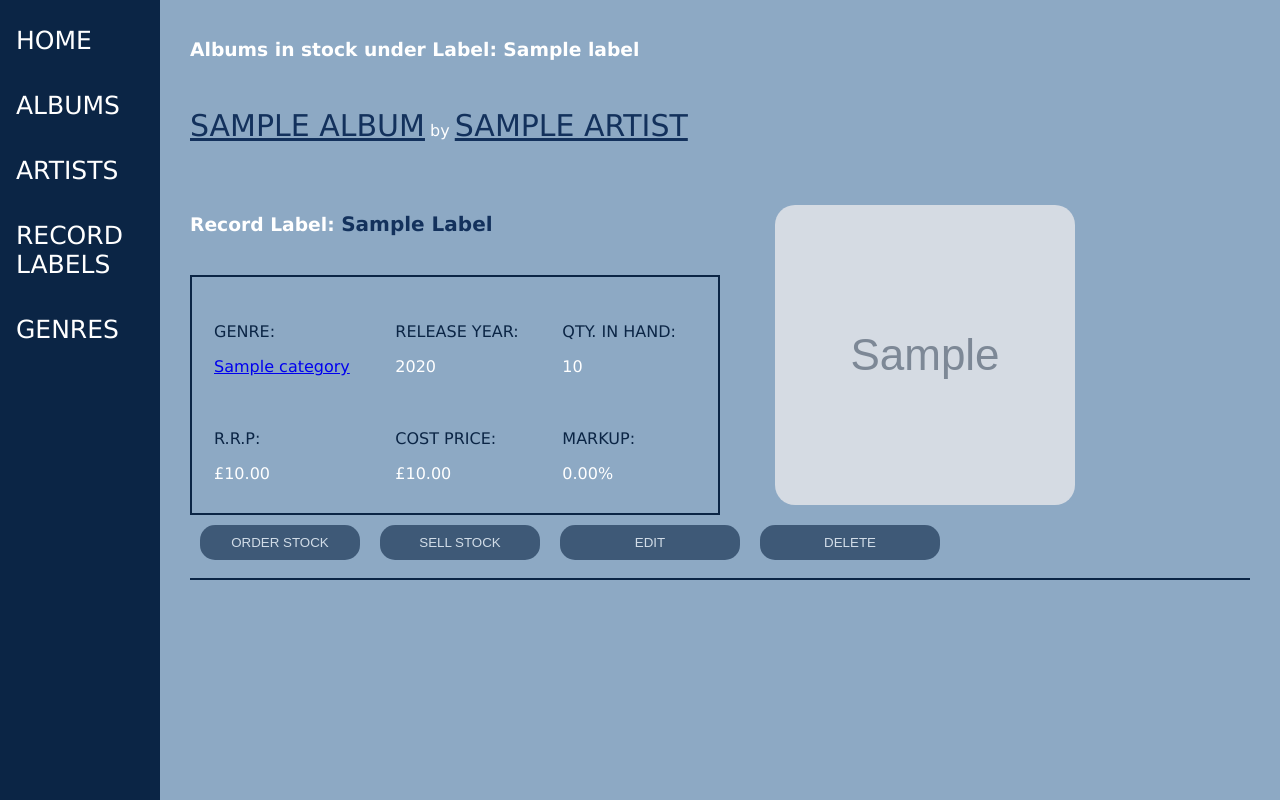
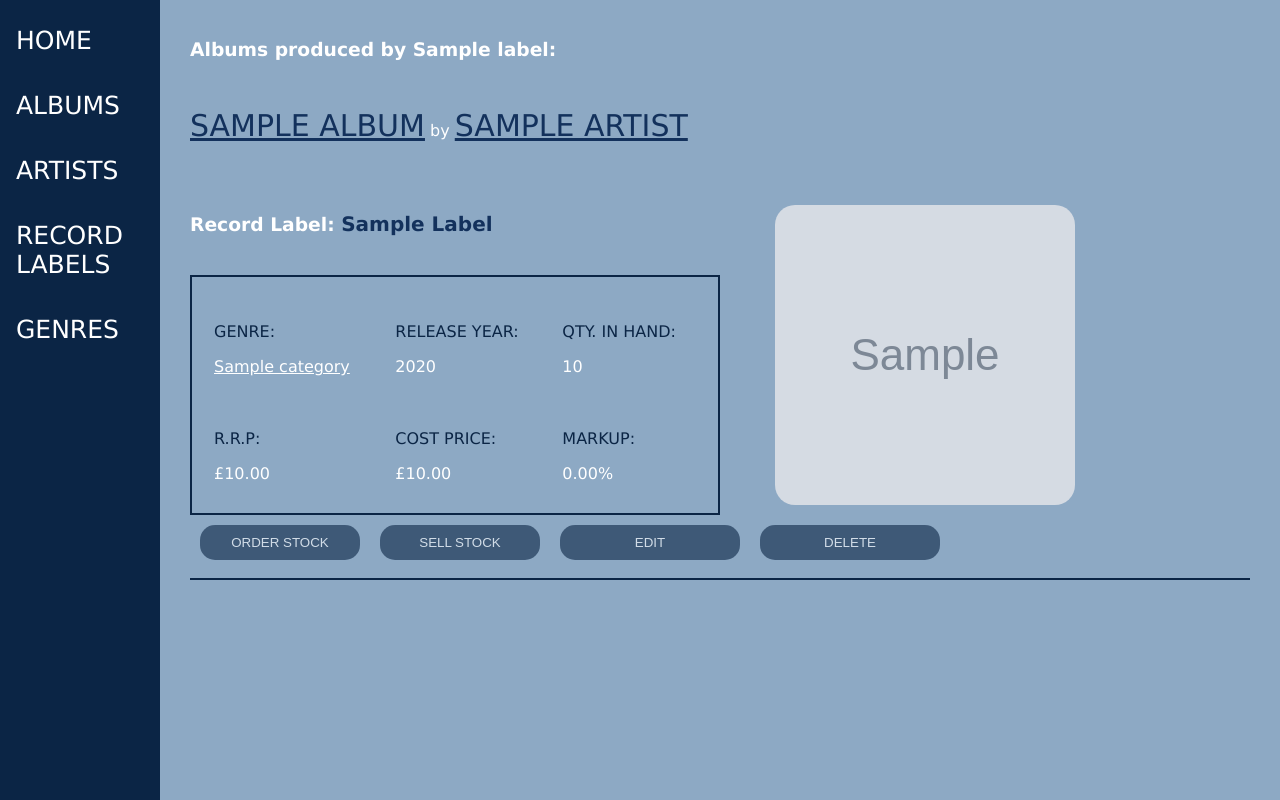
Before and after one commit to asliay/codeclan_pythonproject_week5, a Flask app: page /labels/1 in a window 1280 px wide. Run offline with Flask 2, Linux system fonts and the light colour scheme; grey boxes marked "Sample" are stand-in pictures; a database or web service that is not in the repository returns one stand-in record (values such as "Sample title"); some libraries are stand-ins or nearby versions.

Commit message:
tidied templates and added to database

```diff
--- a/static/style.css
+++ b/static/style.css
@@ -121,6 +121,12 @@ h1 {
   display: inline-block;
 }
 
+.genre-link {
+  color: white;
+
+  text-decoration: underline;
+}
+
 .label-link {
   font-size: 20px;
   text-decoration: underline;
--- a/templates/albums/show.html
+++ b/templates/albums/show.html
@@ -2,7 +2,7 @@
 
 {% block content %}
 
-<h3>Viewing {{album.title}}</h3>
+<h3>Viewing Album: {{album.title}}</h3>
 <section>
 
     <span><p class="album-title"> {{ album.title }}</p> by <p class="album-artist"><a class="artist-link" href="/artists/{{album.artist.id}}">{{ album.artist.name }}</a></p></span>
--- a/templates/labels/show.html
+++ b/templates/labels/show.html
@@ -5,7 +5,7 @@
     {% if albums|length == 0 %}
         No albums on this label currently in stock.
     {% else %}
-    <h3>Albums in stock under Label: {{label.name}}</h3>
+    <h3>Albums produced by {{label.name}}:</h3>
 
     {% for album in albums| sort(attribute="artist.name") %}
 
```
Also changed, not shown: console.py (+12 -0 lines), 1 other file.
